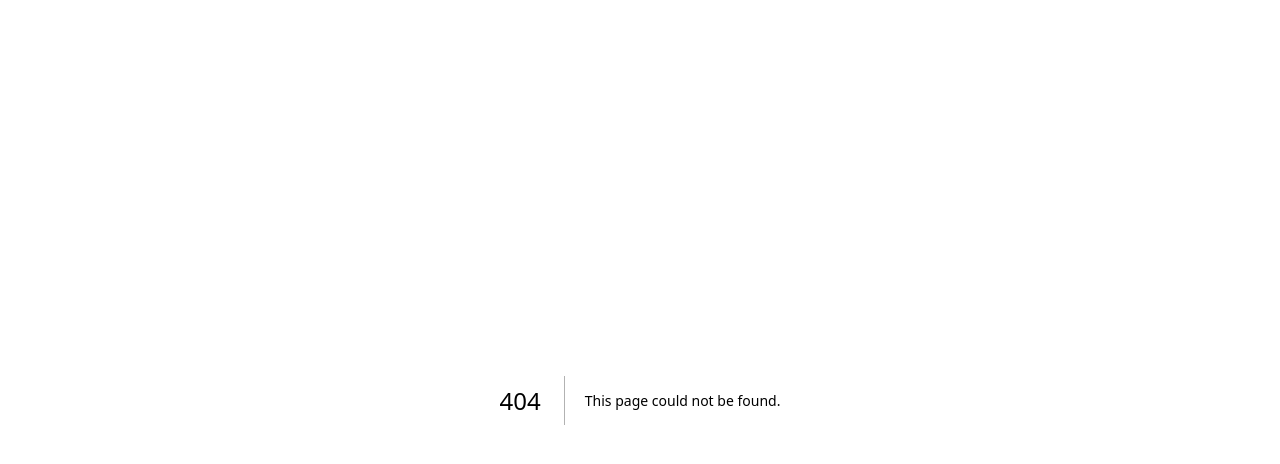
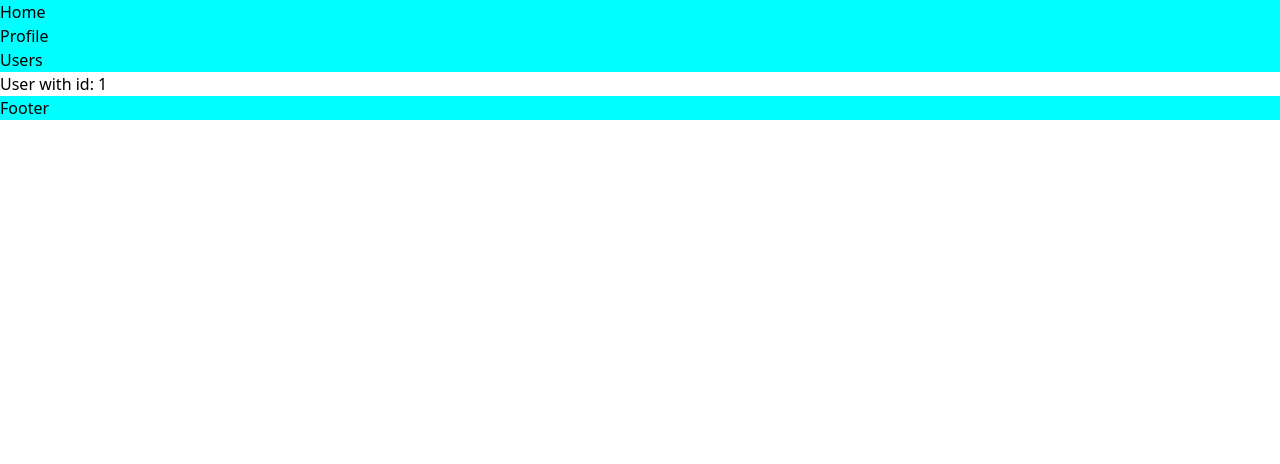
Before and after one commit to akumadoferudi/belajar-nextjs, a Next.js app: page /users/1 in a window 1280 px wide. Before the commit this address had no page. Shown: the top 464 px of the page. Built offline with nearby package versions, Linux system fonts and the light colour scheme.

Commit message:
feat: tugas hari-8

```diff
--- a/package.json
+++ b/package.json
@@ -3,7 +3,7 @@
   "version": "0.1.0",
   "private": true,
   "scripts": {
-    "dev": "next dev -p 3001",
+    "dev": "next dev -p 3001 --turbopack",
     "build": "next build",
     "start": "next start",
     "lint": "next lint"
--- /dev/null
+++ b/src/pages/users/[id].tsx
@@ -0,0 +1,16 @@
+import Layout from "@/layout";
+import { useRouter } from "next/router";
+
+export default function UserDetail() {
+  const router = useRouter();
+  const { id } = router?.query;
+
+  return (
+    <Layout
+      metaTitle="User Detail with ID"
+      metaDescription="See the user's detail with id here!"
+    >
+      <p>User with id: {id}</p>
+    </Layout>
+  );
+}
--- a/src/pages/users/index.tsx
+++ b/src/pages/users/index.tsx
@@ -1,9 +1,10 @@
 import Layout from "@/layout";
+import { Link } from "next/link";
 
 export default function users() {
   return (
     <Layout metaTitle="Users" metaDescription="All of the users goes here!">
-      <p>Users</p>
+      <h2>Index of user page</h2>
     </Layout>
   );
 }
```
